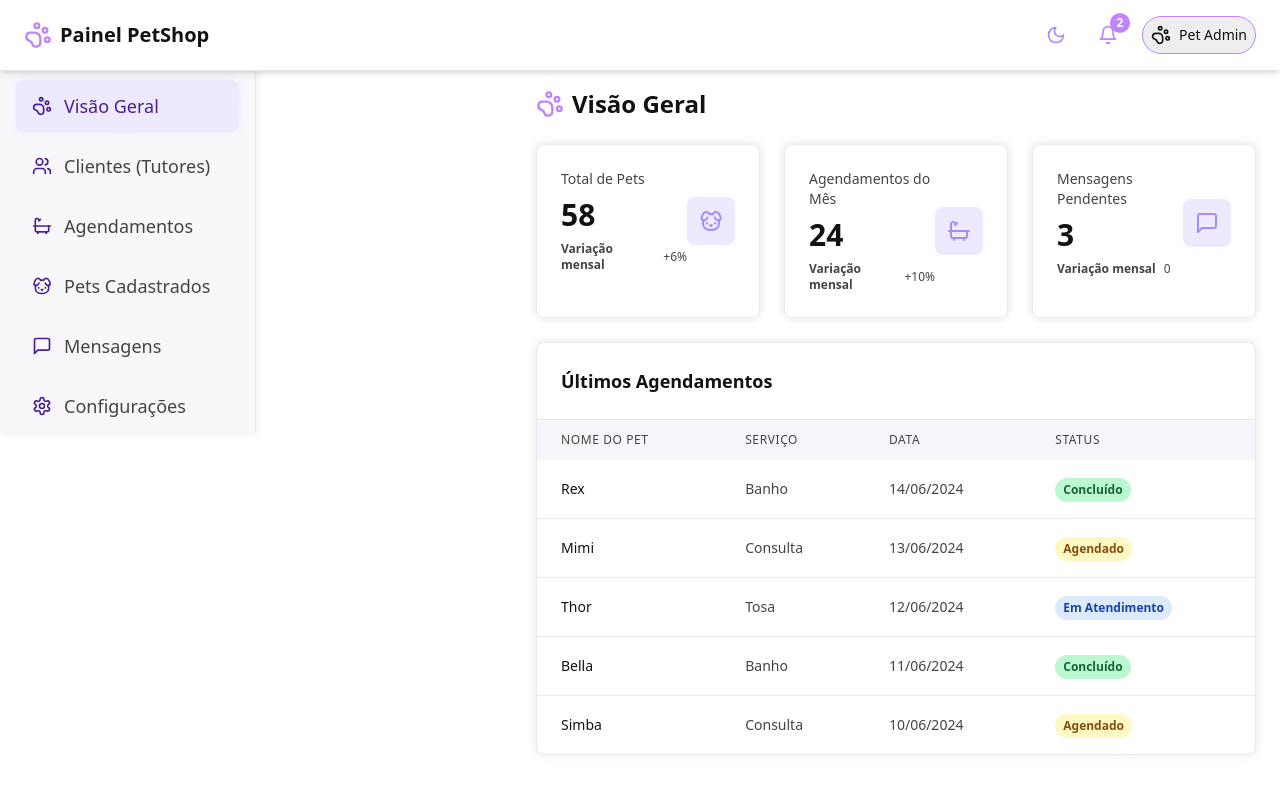
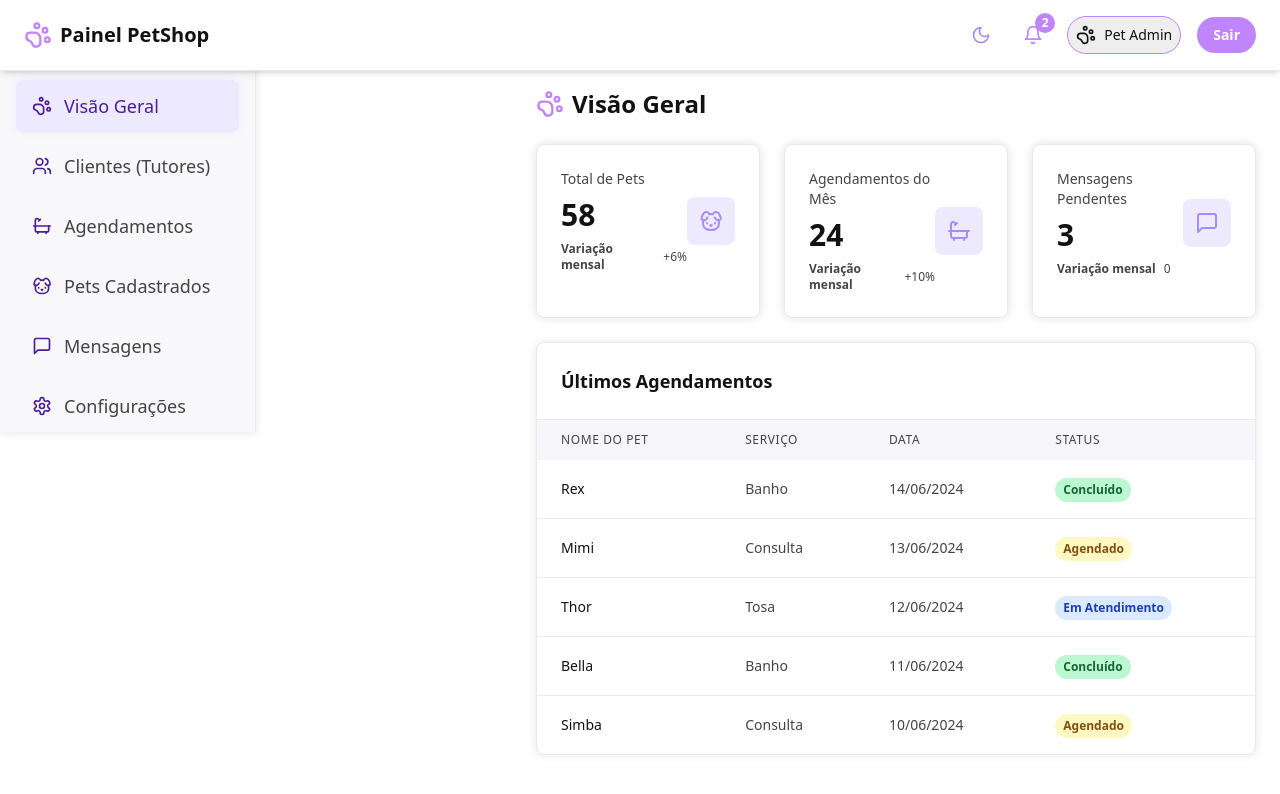
Before and after one commit to iLeviz25/projetoportifolio-petshov1, a React (Vite) app: page /dashboard in a window 1280 px wide. Shown: the top 794 px of the page. Built offline with nearby package versions, Linux system fonts and the light colour scheme; sample sign-in values are in the browser's storage.

Commit message:
feat: Add logout button to dashboard
Adds a "Sair" button to the top right of the dashboard, which redirects to the login page on click.

```diff
--- a/src/components/Header.tsx
+++ b/src/components/Header.tsx
@@ -1,6 +1,7 @@
 
 import { PawPrint, Sun, Moon, Bell } from "lucide-react";
 import { useTheme } from "./ThemeProvider";
+import { useNavigate } from "react-router-dom";
 
 interface HeaderProps {
   isSidebarOpen: boolean;
@@ -12,6 +13,11 @@ export const Header = ({
   setIsSidebarOpen,
 }: HeaderProps) => {
   const { theme, toggleTheme } = useTheme();
+  const navigate = useNavigate();
+
+  const handleLogout = () => {
+    navigate("/login", { replace: true });
+  };
 
   return (
     <header className="fixed top-0 left-0 right-0 z-50 bg-white dark:bg-[#202030] border-b border-gray-200 dark:border-[#252535] shadow-md transition-colors duration-200">
@@ -49,6 +55,13 @@ export const Header = ({
             <PawPrint className="w-5 h-5" />
             <span className="hidden sm:block text-sm font-medium">Pet Admin</span>
           </button>
+          <button
+            onClick={handleLogout}
+            className="ml-2 px-4 py-2 rounded-full bg-[#c084fc] text-white font-semibold text-sm hover:bg-[#a78bfa] transition-colors"
+            type="button"
+          >
+            Sair
+          </button>
         </div>
       </div>
     </header>
```
